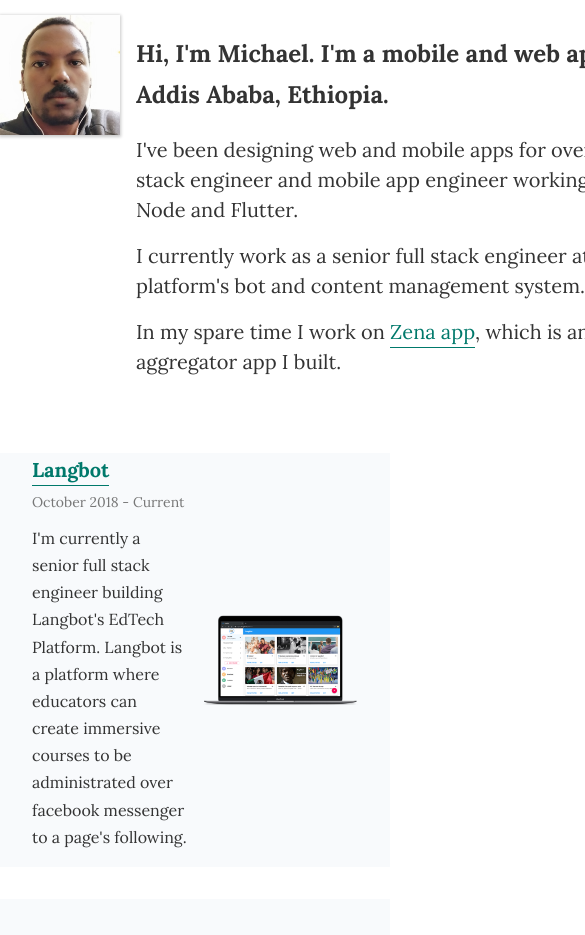
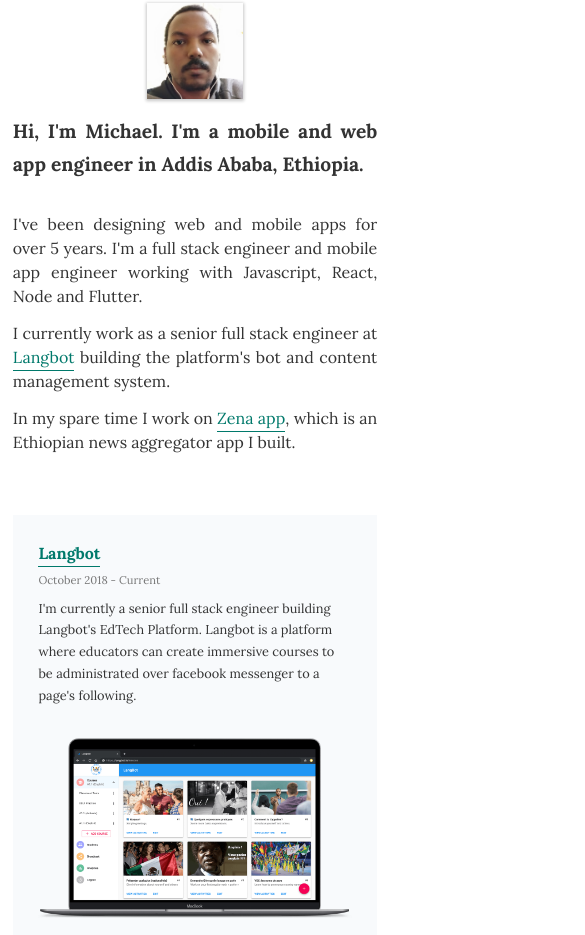
Before and after one commit to mickykebe/my-portfolio, a Gatsby site: page / in a window 390 px wide. Shown: the part 109-1044 px from the top of the page, 585 px wide, since content can reach past the window. Built offline with nearby package versions, Linux system fonts and the light colour scheme; Gatsby itself is replaced by a stand-in of ours.

Commit message:
- feat: site responsive

```diff
--- a/src/components/foot.js
+++ b/src/components/foot.js
@@ -19,13 +19,20 @@
   display: flex;
   flex-wrap: wrap;
   justify-content: center;
-  padding-bottom: 5rem;
+  padding-top: 4rem;
+  padding-bottom: 8rem;
+  @media (max-width: 37.5em) {
+    flex-direction: column;
+    padding-bottom: 4rem;
+  }
 `
 
 const ContactCard = styled.div`
   flex: 1;
   text-align: center;
-  padding: 3.2rem 0;
+  @media (max-width: 37.5em) {
+    padding-bottom: 2.5rem;
+  }
 `
 
 const ContactHeader = styled.h3`
--- a/src/components/hero.js
+++ b/src/components/hero.js
@@ -5,26 +5,40 @@
 import Link from "./link"
 
 const Root = styled.section`
-  width: 800px;
+  max-width: 800px;
   margin: 0 auto;
-  padding: 60px 0px;
+  padding: 6rem 1.6rem;
+
+  @media (max-width: 37.5em) {
+    text-align: justify;
+  }
 `
 
 const HeroHeader = styled.div`
   display: flex;
   align-items: center;
+  @media (max-width: 37.5em) {
+    flex-direction: column;
+    padding-bottom: 4rem;
+  }
 `
 
 const HeroHeaderText = styled.h2`
   font-size: 2.4rem;
   flex: 1;
-  margin: 0 0 0 16px;
+  margin: 0 0 0 1.6rem;
+  @media (max-width: 37.5em) {
+    margin: 0;
+  }
 `
 
 const HeroDescription = styled.div`
-  margin-left: 136px;
+  margin-left: 14rem;
   font-size: 2rem;
   line-height: 1.5;
+  @media (max-width: 37.5em) {
+    margin-left: 0;
+  }
 `
 
 const Paragraph = styled.p`
@@ -35,6 +49,9 @@
   width: 12rem;
   height: 12rem;
   box-shadow: 0 1px 3px 1px rgba(200, 200, 200, 1);
+  @media (max-width: 37.5em) {
+    margin-bottom: 2rem;
+  }
 `
 
 export default function Hero({ imageData }) {
--- a/src/components/index.css
+++ b/src/components/index.css
@@ -25,3 +25,9 @@
   padding: 0;
   box-sizing: inherit;
 }
+
+@media only screen and (max-width: 60em) {
+  html {
+    font-size: 50%;
+  }
+}
--- a/src/components/project.js
+++ b/src/components/project.js
@@ -10,6 +10,11 @@
   min-height: 300px;
   margin-bottom: 3.2rem;
   background-color: #f8fafc;
+  @media (max-width: 37.5em) {
+    flex-direction: column;
+    align-items: flex-start;
+    padding: 3.2rem;
+  }
 `
 
 const ProjectColumn = styled.div`
@@ -17,10 +22,18 @@
 `
 
 const DescriptionColumn = styled(ProjectColumn)`
-  padding-right: 16px;
+  padding-right: 1.6rem;
+  @media (max-width: 37.5em) {
+    padding-right: 0;
+    padding-bottom: 2rem;
+  }
 `
 
-const ImageColumn = styled(ProjectColumn)``
+const ImageColumn = styled(ProjectColumn)`
+  @media (max-width: 37.5em) {
+    width: 100%;
+  }
+`
 
 const H3 = styled.h3`
   font-size: 2rem;
--- a/src/pages/index.js
+++ b/src/pages/index.js
@@ -9,6 +9,11 @@
 const Main = styled.main`
   max-width: 960px;
   margin: 0 auto;
+`
+
+const ProjectsSection = styled.section`
+  margin: 0 auto;
+  padding: 0 1.6rem;
 `
 
 export default () => {
@@ -47,7 +52,7 @@
     <Layout>
       <Main>
         <Hero imageData={selfImageData} />
-        <section>
+        <ProjectsSection>
           {projects.map(({ node: project }) => {
             const { title, description, url, duration, image } = project
             const imageData = image.childImageSharp.fluid
@@ -62,7 +67,7 @@
               />
             )
           })}
-        </section>
+        </ProjectsSection>
       </Main>
       <Foot myImageData={selfImageData} />
     </Layout>
```
